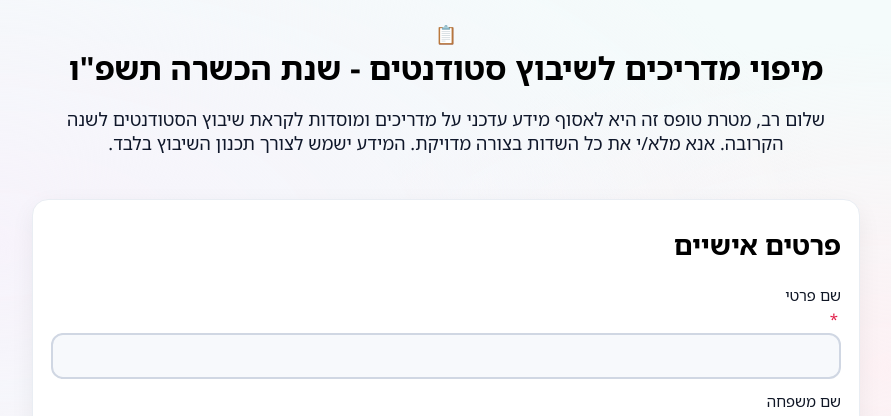
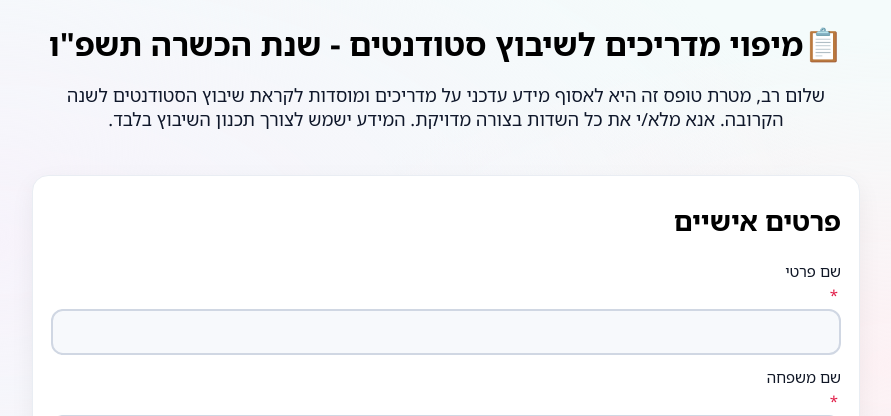
Before and after one commit to 1not2me/mentor-mapping-survey, a Flask app: page / in a window 1280 px wide. Shown: the top 416 px of the page, without its empty margins (194-1085 px from the left). Run offline with Flask 3, Linux system fonts and the light colour scheme.

Commit message:
Update index.html

```diff
--- a/templates/index.html
+++ b/templates/index.html
@@ -12,9 +12,8 @@
 
   <!-- HEADER -->
   <header class="hero">
-    <div class="hero-icon">📋</div>
     <div class="hero-text">
-      <h1>מיפוי מדריכים לשיבוץ סטודנטים - שנת הכשרה תשפ"ו</h1>
+      <h1>📋מיפוי מדריכים לשיבוץ סטודנטים - שנת הכשרה תשפ"ו</h1>
       <p>
         שלום רב, מטרת טופס זה היא לאסוף מידע עדכני על מדריכים ומוסדות לקראת שיבוץ הסטודנטים לשנה הקרובה.
         אנא מלא/י את כל השדות בצורה מדויקת. המידע ישמש לצורך תכנון השיבוץ בלבד.
```
